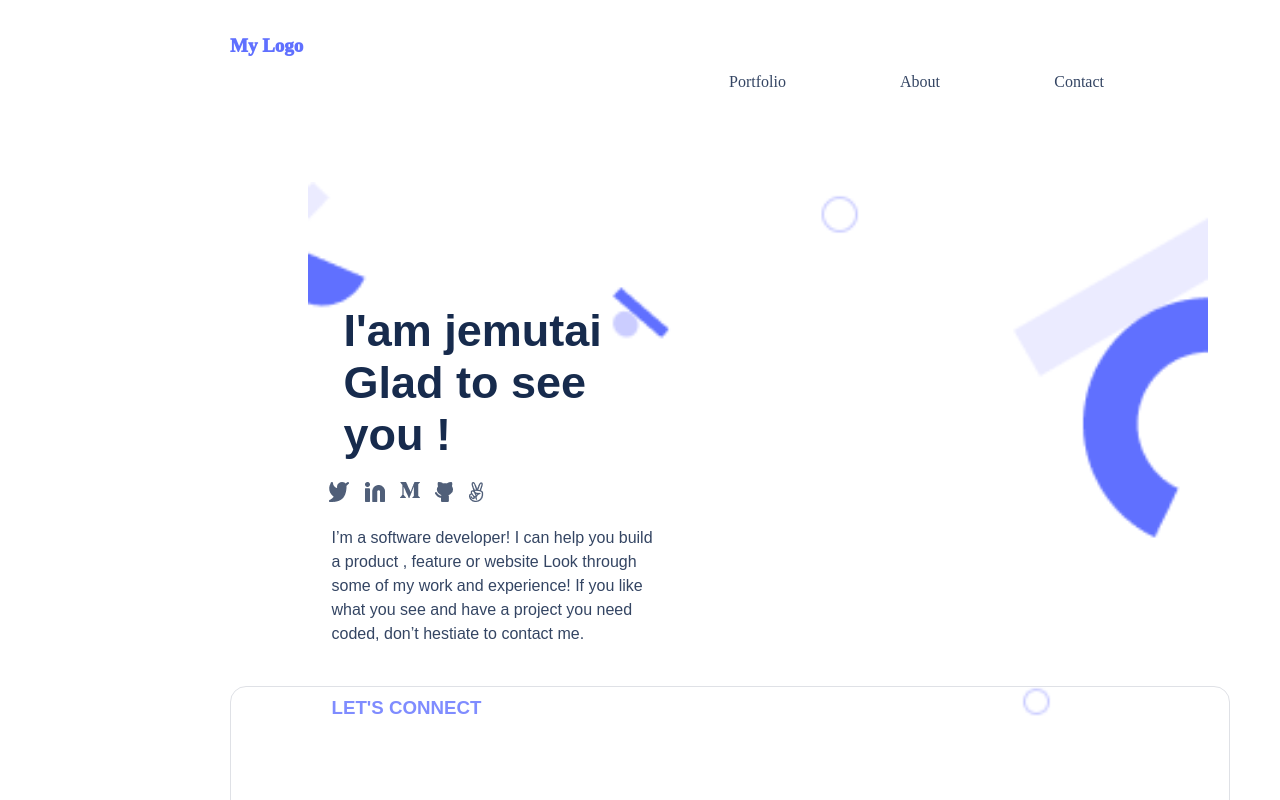
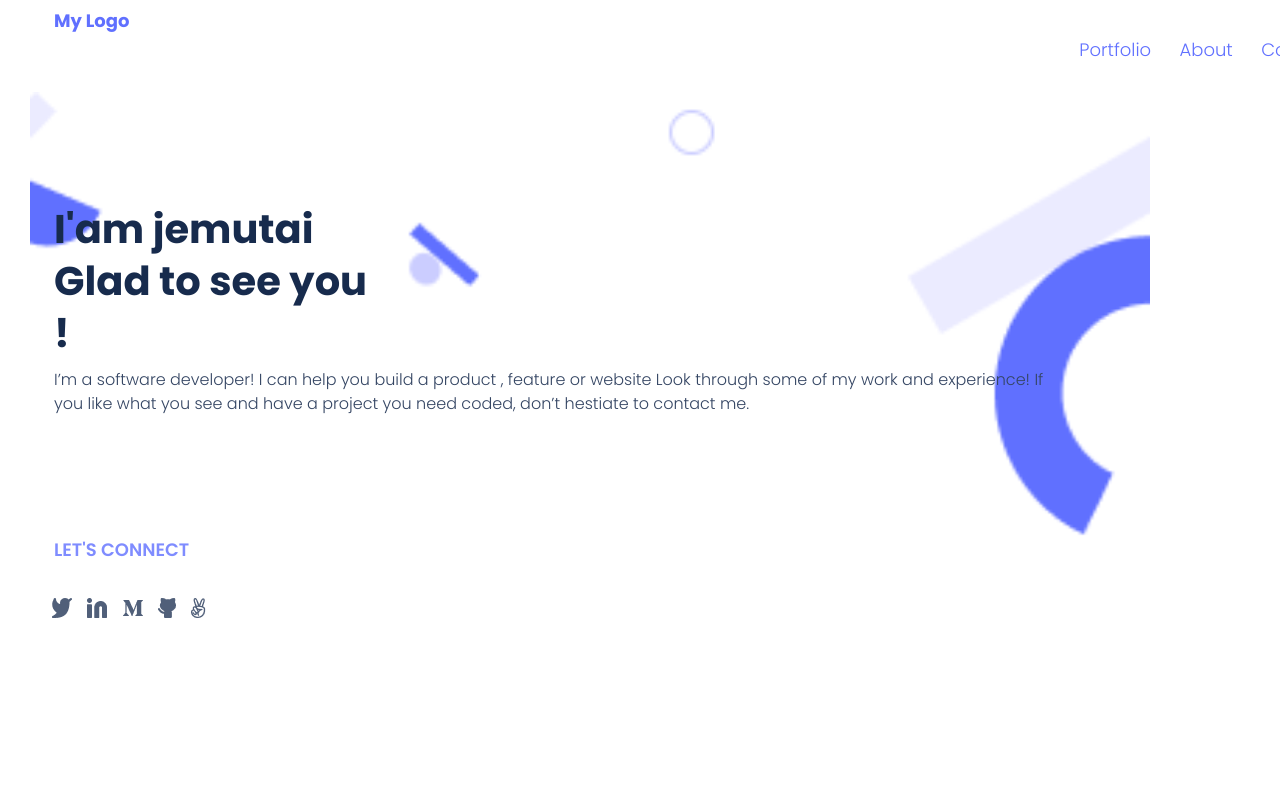
Before and after one commit to jemutakiplagat/portfolio, a website: page index.html in a window 1280 px wide. Shown: the top 800 px of the page. Drawn offline with Linux system fonts and the light colour scheme.

Commit message:
Commit new changes made on html and css files

```diff
--- a/index.css
+++ b/index.css
@@ -4,164 +4,156 @@
   margin: 0;
   padding: 0;
   box-sizing: border-box;
+  font-family: 'Poppins', sans-serif;
 }
 
+
 main {
-  position: relative;
-  width: 375px;
+  position: absolute;
+ width:  375px;
   height: 5410px;
   background: #fff;
   margin-left: 30px;
   display: grid;
+
+}
+.head{
+
+width: 100%;
+background-color: #fff;
+position: relative;
+
+height: 40px;
+left: 0px;
+top: 0px;
+}
+nav {
+  display: flex;
+  padding: 2% 6%;
+  justify-content: space-between;
+  align-items: center;
 }
 
-.nav-wrapp > .right-nav > ul {
-  justify-content: space-between;
+nav h3 {
   display: flex;
   flex-direction: row;
-  width: 375px;
-  height: 92px;
-  left: 0;
-  top: 44px;
-  bottom: 0;
   align-items: center;
-  padding: 5px, 5px;
-  margin-left: 200px;
-  list-style-type: none;
-  color: #172b4d;
+  padding: 10px 12px;
+
+  position: absolute;
+  width: 100px;
+  height: 40px;
+  left: 12px;
+  top: calc(50% - 40px/2);
+  color: #6070ff;
+  font-size: 18px;
 }
 
-.image {
-  font-style: normal;
-  font-weight: 500;
-  font-size: 14px;
-  line-height: 16px;
-  text-align: center;
-  letter-spacing: -0.28px;
-  color: #000000fb;
-  margin-left: 1px;
+.right-nav {
+flex: 1;
+text-align: right;
 }
 
-.nav-wrapp {
-  justify-content: space-between;
-  display: flex;
-  flex-direction: row;
-  width: 375px;
-  height: 92px;
-  left: 0;
-  top: 44px;
-  bottom: 0;
-  align-items: center;
-  padding: 5px, 5px;
-  margin-left: 200px;
+.right-nav ul li {
+  list-style: none;
+  display: inline-block;
+  padding: 8px 12px;
+  position: relative;
 }
 
-.nav-wrapp > .logo {
-  position: static;
-  width: 76px;
-  height: 20px;
-  left: 0;
-  top: 10px;
-  font-style: normal;
-  font-weight: 1000;
-  font-size: 19px;
-  line-height: 20px;
-  display: flex;
-  align-items: center;
-  text-align: center;
+.right-nav ul li a {
   color: #6070ff;
-  flex: none;
-  order: 0;
-  flex-grow: 0;
-  margin: 0 0;
+  text-decoration: none;
+  font-size: 18px;
 }
 
-#menu {
-  display: flex;
-}
-
-a {
-  text-decoration: none;
-  color: #344563;
-}
-
-.nav-wrapp > .right-nav {
-  position: static;
-  width: 76px;
-  height: 20px;
-  right: 12px;
-  top: 10px;
-  color: #6070ff;
-}
 
 .content-wrapper {
   background-image: url(images.jpeng/header-shapes\ mobile@2x.png);
-  align-items: flex-start;
+  display: flex;
+flex-direction: column;
+align-items: center;
 padding: 114px 24px;
+gap: 12px;
+
 position: absolute;
 width: 375px;
 height: 604px;
-  left: calc(100% - 375px / 2);
+/* left: calc(50% - 375px/2); */
 top: 92px;
-  font-family: "poppins", sans-serif;
 background-repeat: no-repeat;
 background-size: cover;
 }
 
-.content-wrapper > .header {
+.content-wrapper h1 {
+  width: 327px;
+height: 150px;
+
+/* Header / 2 */
+
+font-family: 'Poppins';
 font-style: normal;
 font-weight: 700;
-  font-size: 30px;
+font-size: 40px;
 line-height: 52px;
+/* or 130% */
+
 display: flex;
 align-items: center;
-  color: #172b4d;
+
+/* Neutrals/N800 */
+
+color: #172B4D;
+
+
+/* Inside auto layout */
+
 flex: none;
 order: 0;
   flex-grow: 0;
-  margin: 12px;
-  position: static;
-  width: 327px;
-  height: 150px;
-  left: 24px;
-  top: 114px;
-  font-family: "poppins", sans-serif;
 }
 
-.content-wrapper > .about {
+.content-wrapper  p {
+  width: 327px;
+height: 146px;
+
+/* Body / 2 */
+
+font-family: 'Poppins';
 font-style: normal;
 font-weight: 400;
 font-size: 16px;
 line-height: 24px;
-  position: static;
-  width: 327px;
-  height: 146px;
-  left: 24px;
-  top: 276px;
+/* or 150% */
+
+
+/* Neutrals/N600 */
+
 color: #344563;
+
+
+/* Inside auto layout */
+
 flex: none;
-  order: 1;
-  flex-grow: 0;
-  margin: 12px 0;
-  font-family: "poppins", sans-serif;
+flex-grow: 0
 }
 
-.content-wrapper > .connect {
+.content-wrapper > h3 {
   font-style: normal;
-  font-weight: 500;
-  font-size: 16px;
+  font-weight: 600;
+  font-size: 18px;
   line-height: 24px;
   color: #7f8cff;
   padding: 0;
   flex: none;
-  order: 2;
+
   flex-grow: 0;
   margin: 12px 0;
 }
 
-.content-wrapper > .social-icons > ul {
+.content-wrapper > .social-icons {
   flex: none;
-  order: 3;
+
   flex-grow: 0;
   margin: 12px;
   flex-direction: row;
@@ -343,15 +335,15 @@ a {
   display: flex;
   flex-direction: column;
   align-items: center;
-  padding: 114px 24px;
-  position: static;
+  padding: 374px 24px;
+  position: absolute;
   width: 375px;
   height: 1125.15px;
   left: calc(50% - 375px / 2);
-  top: 3495px;
+  top: 3506px;
 }
 
-.about-wrapper .info {
+/* .about-wrapper .info {
   position: static;
   width: 327px;
   height: 101px;
@@ -365,9 +357,9 @@ a {
   display: flex;
   align-items: center;
   color: #172b4d;
-}
+} */
 
-.about-wrapper > .skills {
+/* .about-wrapper > .skills {
   display: flex;
   flex-direction: column;
   align-items: center;
@@ -381,9 +373,9 @@ a {
   order: 1;
   flex-grow: 0;
   margin: 24px 0;
-}
+} */
 
-.info > .myself {
+.about-wrapper > .myself {
   position: static;
   width: 327px;
   height: 101px;
@@ -401,7 +393,7 @@ a {
   margin: 12px 0;
 }
 
-.info > .content {
+.about-wrapper > .content {
   position: static;
   width: 327px;
   height: 144px;
@@ -418,7 +410,7 @@ a {
   margin: 12px 0;
 }
 
-.info > .connect {
+.about-wrapper > .connect {
   position: static;
   width: 200px;
   height: 24px;
@@ -435,7 +427,7 @@ a {
   margin: 0 8px;
 }
 
-.info > .social-icons {
+ .about-wrapper >.social-icons {
   display: flex;
   flex-direction: row;
   align-items: center;
@@ -450,7 +442,7 @@ a {
   margin: 16px 0;
 }
 
-.skills > .language-icons {
+ .about-wrapper > .language-icons {
   display: flex;
   flex-direction: column;
   align-items: center;
@@ -469,7 +461,7 @@ a {
   width: 375px;
   height: 779px;
   left: 0;
-  top: 4200px;
+  top: 4910px;
   background: #6070ff;
   background-image: url(images.jpeng/contactformshapes-mobile.png);
   background-repeat: no-repeat;
@@ -618,16 +610,61 @@ textarea[id=subject] {
 
   .content-wrapper {
     flex-direction: column;
-    width: 900px;
+ width:80%;
+ justify-content: flex-start;
+ align-items: flex-start;
+
+
+
+  }
+  .about-wrapper{
+    flex-direction: row;
+    margin-left: -750px;
+  }
+  .about-wrapper > h2{
     display: flex;
-    margin: 90px;
+    flex-direction: column;
+   padding-left: 400px;
+ padding-top: -90px;
+
   }
+  .about-wrapper > p {
+    display: flex;
+    flex-direction: column;
+ padding-top: 160px;
+  padding-left:  -30px;
+  }
+.about-wrapper .connect {
+  display: flex;
+  flex-direction: column;
+  padding-top: 550px;
+  margin-left: -350px;
 
-  .content {
-    flex-direction: row;
+}
+.about-wrapper .social-icons li {
+  display: flex;
+  flex-direction: column;
+  padding-top: 650px;
+  margin-left: -200px;
+}
+.about-wrapper .see-button {
+  display: flex;
+  flex-direction: column;
+  margin-top: 760px;
+  margin-left: -200px;
+}
+.about-wrapper .language-icons {
+  flex-direction: column;
+  padding-left: 450px;
+  padding-top:150px ;
+}
+  .content-wrapper p {
+    display: flex;
+    flex-direction: column;
     width: 1000px;
     display: flex;
   }
+
 
   #card2 {
     flex-direction: row-reverse;
@@ -638,3 +675,14 @@ textarea[id=subject] {
     display: none;
   }
 }
+@media only screen and (max-width: 700px) {
+  .right-nav ul li {
+  display: none;
+
+  }
+  #menu{
+    display: block;
+    color: #6070ff;
+  }
+
+}
--- a/index.html
+++ b/index.html
@@ -6,23 +6,18 @@
     <meta name="viewport" content="width=device-width, initial-scale=1.0">
     <link href="https://fonts.googleapis.com/icon?family=Material+Icons"
       rel="stylesheet">
+      <link rel="preconnect" href="https://fonts.googleapis.com">
+<link rel="preconnect" href="https://fonts.gstatic.com" crossorigin>
+<link href="https://fonts.googleapis.com/css2?family=Poppins:wght@100;200;300;600;700&display=swap" rel="stylesheet">
     <link rel="stylesheet" href="index.css">
     <title>Mobile Version Vkeleton</title>
 </head>
 <body>
+    <main>
+            <section class="head">
+            <nav>
+                    <a href="#"><h3>My Logo</h3></a>
 
-
-    <main>
-            <header>
-            <nav>
-
-                <div class="nav-wrapp">
-
-                <div class="logo">
-
-                        <span>My Logo</span>
-
-                  </div>
                 <div class="right-nav">
                     <ul>
                         <li><a href="#works">Portfolio</a></li>
@@ -30,28 +25,19 @@
                         <li><a href="#works">Contact</a></li>
                     <li id="menu" class="material-icons">menu</li>
                 </ul>
-
-              </div>
-                </div>
+        </div>
             </nav>
 
-        </header>
+
+    <div class="content-wrapper">
+                    <h1>I'am jemutai
+                            Glad to see you !</h1>
+                        <p>I’m a software developer! I can help you build a product , feature or website Look through some of my work and experience! If you like what you see and have a project you need coded, don’t hestiate to contact me.</p>
 
 
-               <section>
-            <div class="content-wrapper">
-                    <div class="header">
-                        <h1>I'am jemutai
-                            Glad to see you !</h1>
-                    </div>
-                    <div class="about">
-                        <p>I’m a software developer! I can help you build a product , feature or website Look through some of my work and experience! If you like what you see and have a project you need coded, don’t hestiate to contact me.</p>
-                    </div>
-                    <div class="connect">
                         <h3>LET'S CONNECT</h3>
-                    </div>
-                    <div class="social-icons">
-                        <ul>
+
+                        <ul class="social-icons">
                             <li>
                                 <a href="#"><img src="images.jpeng/Vector.png" alt="social media icons"></a>
                             </li>
@@ -69,7 +55,7 @@
                             </li>
                         </ul>
 
-            </div>
+
 
                     </div>
 
@@ -210,7 +196,7 @@
 
                     <!-- about -->
                     <section class="about-wrapper">
-                      <div class="info">
+
                             <h2 class="myself" id="myself"> About<br>
                                 Myself</h2>
 
@@ -240,7 +226,6 @@
 
                         <button type="button" class="see-button">Get my resume</button>
 
-                      <div class="skills">
                 <ul class="language-icons">
 
                         <li> <a href="#"><img src="images.jpeng/languagef.png" alt="language-icons"></a>
@@ -263,8 +248,8 @@
                         </li>
 
                     </ul>
-                </div>
-                      </div>
+
+
 
                     </section>
                 <!-- start of contact form -->
@@ -286,7 +271,7 @@
                                 maxlength="30" placeholder="jemutai"><br><br>
 
                                 <input type="Email" id="email" name="email" required
-                                 placeholder="kiplagatjemutai@gmail.com"><br><br>
+                                 placeholder="kiplagatjemutai27@gmail.com"><br><br>
 
                                 <textarea id="subject" name="subject" required maxlength="500" placeholder="Write your message here.." ></textarea>
 
```
Lines whose indentation alone changed are shown as unchanged.
